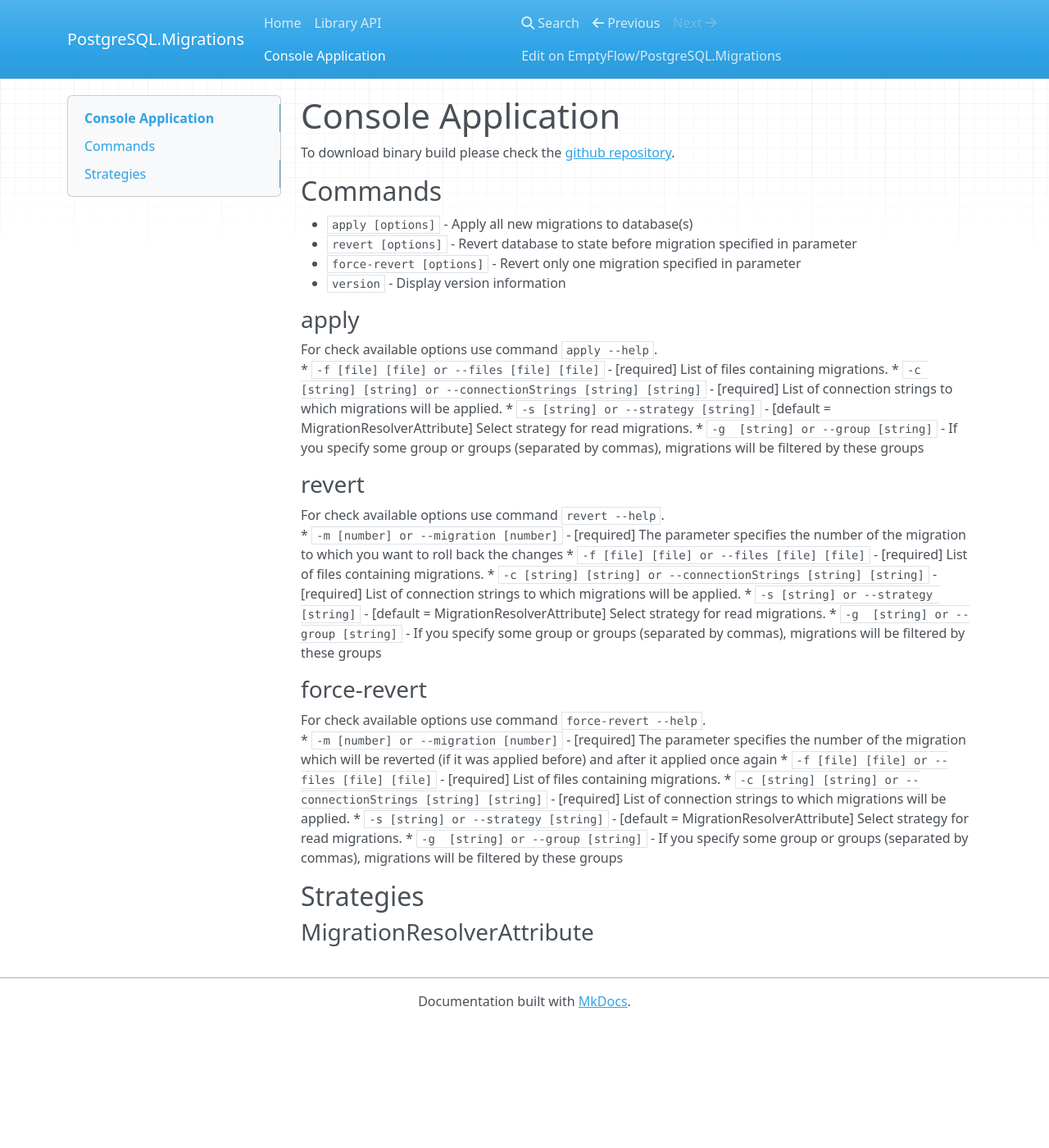
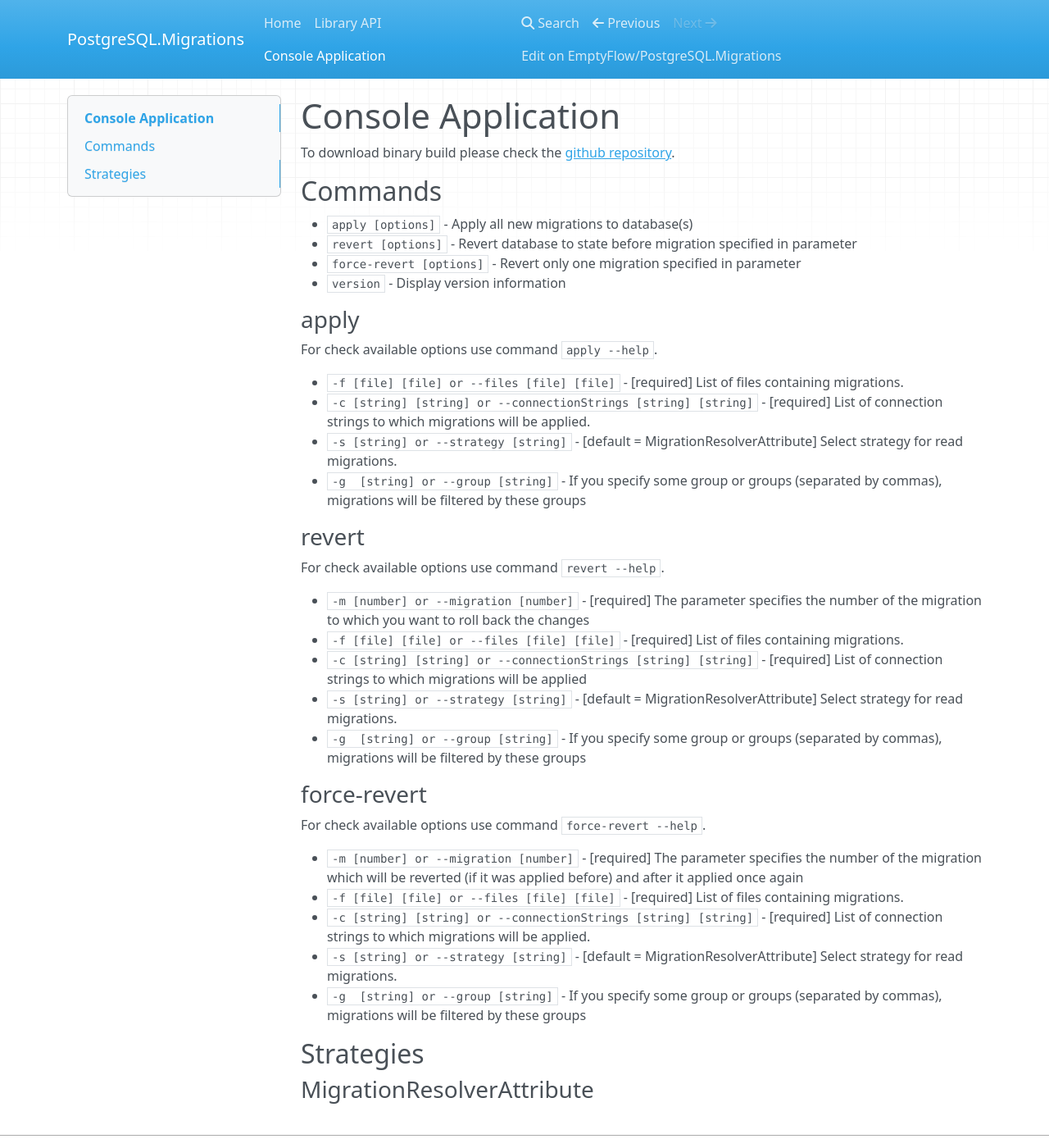
Before and after one commit to EmptyFlow/PostgreSQL.Migrations, an MkDocs documentation site: the page built from docs/console.md, in a window 1280 px wide and 1400 px high. Shown: the whole window at 82% size. Built offline with MkDocs 1.6.1, drawn with Linux system fonts in a browser that asks for light colours; nearby versions of some CDN libraries.

Commit message:
> Fix options issue

```diff
--- a/docs/console.md
+++ b/docs/console.md
@@ -11,6 +11,7 @@
 
 ### apply
 For check available options use command `apply --help`.
+
 * `-f [file] [file] or --files [file] [file]` - [required] List of files containing migrations.
 * `-c [string] [string] or --connectionStrings [string] [string]` - [required] List of connection strings to which migrations will be applied.
 * `-s [string] or --strategy [string]` - [default = MigrationResolverAttribute] Select strategy for read migrations.
@@ -18,14 +19,16 @@
 
 ### revert
 For check available options use command `revert --help`.
+
 * `-m [number] or --migration [number]` - [required] The parameter specifies the number of the migration to which you want to roll back the changes
 * `-f [file] [file] or --files [file] [file]` - [required] List of files containing migrations.
-* `-c [string] [string] or --connectionStrings [string] [string]` - [required] List of connection strings to which migrations will be applied.
+* `-c [string] [string] or --connectionStrings [string] [string]` - [required] List of connection strings to which migrations will be applied
 * `-s [string] or --strategy [string]` - [default = MigrationResolverAttribute] Select strategy for read migrations.
 * `-g  [string] or --group [string]` - If you specify some group or groups (separated by commas), migrations will be filtered by these groups
 
 ### force-revert
 For check available options use command `force-revert --help`.
+
 * `-m [number] or --migration [number]` - [required] The parameter specifies the number of the migration which will be reverted (if it was applied before) and after it applied once again
 * `-f [file] [file] or --files [file] [file]` - [required] List of files containing migrations.
 * `-c [string] [string] or --connectionStrings [string] [string]` - [required] List of connection strings to which migrations will be applied.
```
